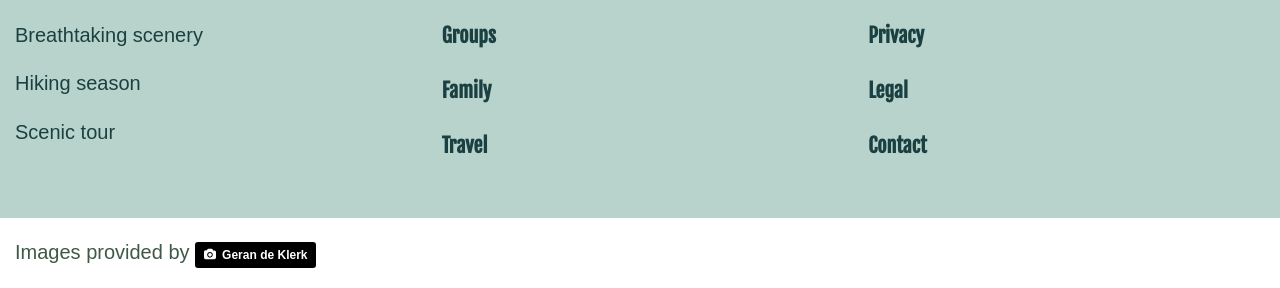
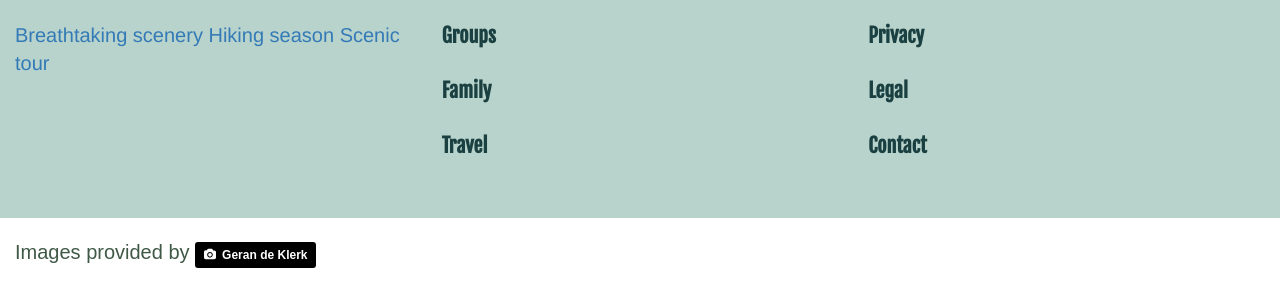
Before and after one commit to NiallEccles/Fearnog-Forest, a website: page src/index.html in a window 1280 px wide. Shown: the part 3693-3981 px from the top of the page. Drawn offline with nearby package versions, Linux system fonts and the light colour scheme; files that its build step writes are made by us from their sources; files whose address does not match are found by name; a web font is replaced by a local one.

Commit message:
Added in footer links.

```diff
--- a/src/index.html
+++ b/src/index.html
@@ -108,9 +108,9 @@
 			<div class="row content-footer">
 				<div class="col-xs-12 col-sm-4">
 					<h3>Fearnóg forest</h3>
-					<p>Breathtaking scenery</p>
-					<p>Hiking season</p>
-					<p>Scenic tour</p>
+					<a href="photography.html">Breathtaking scenery</a>
+					<a href="getting_around.html">Hiking season</a>
+					<a href="scenic_spots.html">Scenic tour</a>
 				</div>
 				<div class="col-xs-12 col-sm-4">
 					<h4>About</h4>
```
Also changed, not shown: dist/index.html.
